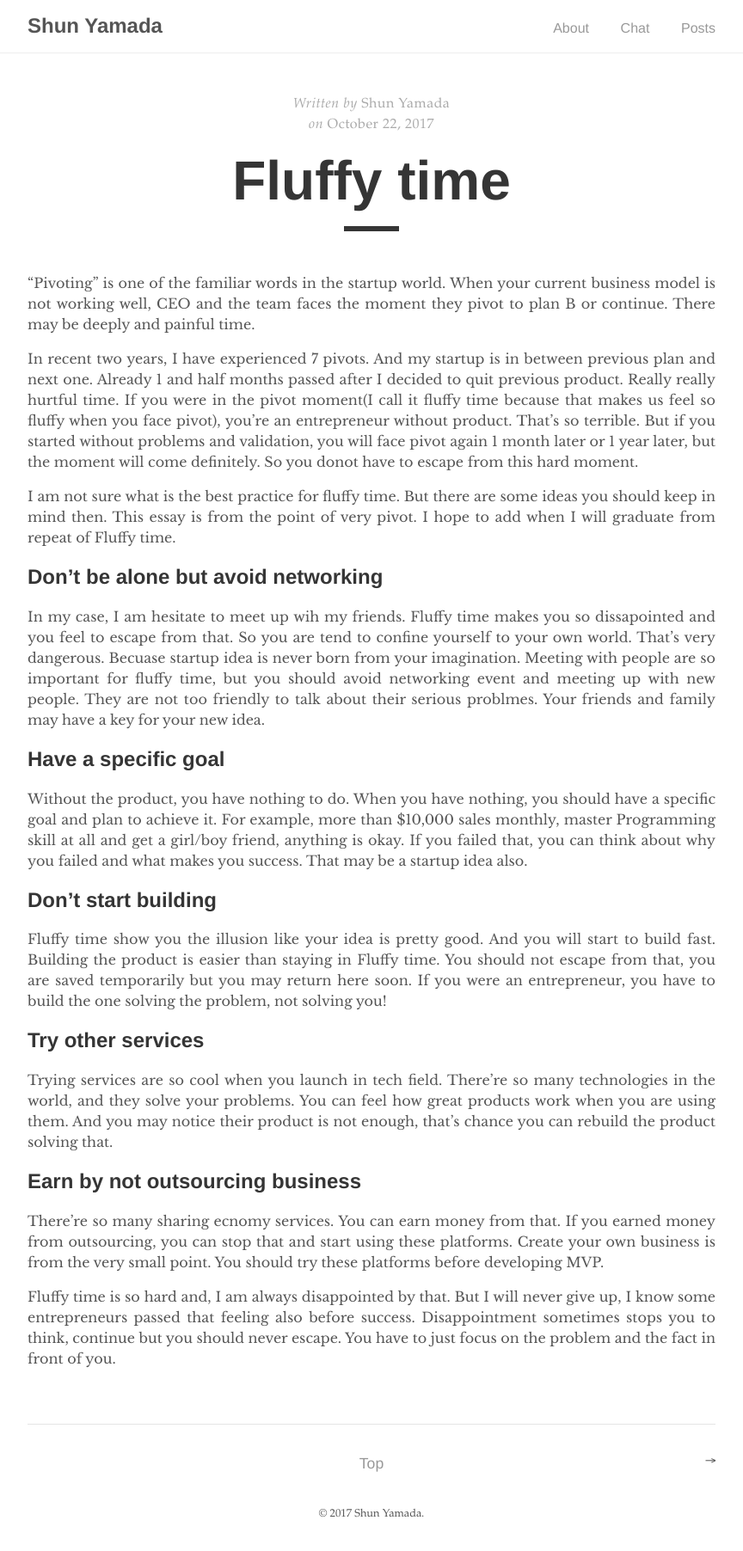
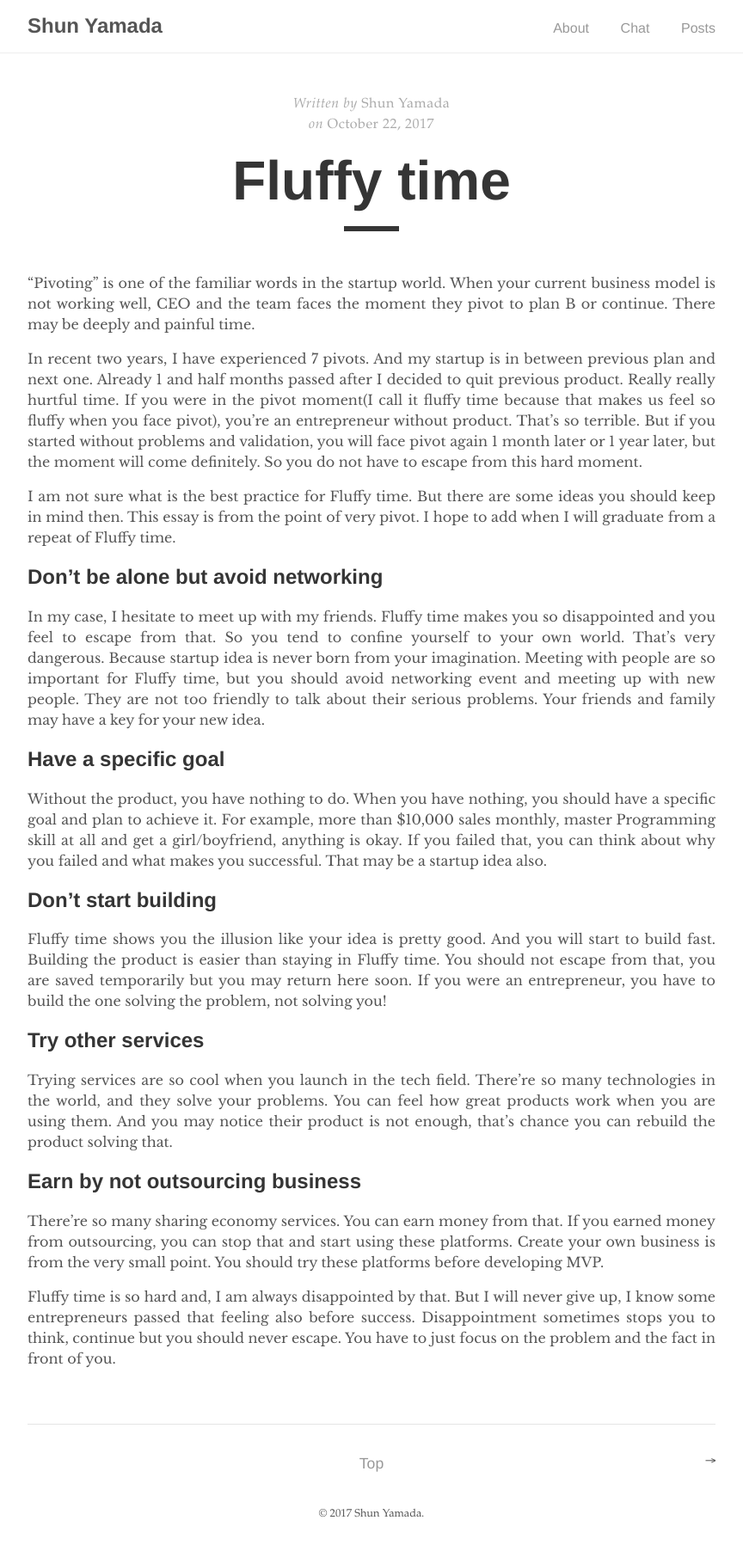
Before and after one commit to shyamady/shunyamada.github.io, a Jekyll site: the page built from _posts/2017-10-22-fluffy-time.md, in a window 1280 px wide. Shown: the whole page at 86% size, without its empty margins (208-1072 px from the left). Built offline with Jekyll 4.4.1, drawn with Linux system fonts in a browser that asks for light colours.

Commit message:
grammarly updated

```diff
--- a/_posts/2017-10-22-fluffy-time.md
+++ b/_posts/2017-10-22-fluffy-time.md
@@ -6,23 +6,23 @@ author: "Shun Yamada"
 
 “Pivoting” is one of the familiar words in the startup world. When your current business model is not working well, CEO and the team faces the moment they pivot to plan B or continue. There may be deeply and painful time.
 
-In recent two years, I have experienced 7 pivots. And my startup is in between previous plan and next one. Already 1 and half months passed after I decided to quit previous product. Really really hurtful time. If you were in the pivot moment(I call it fluffy time because that makes us feel so fluffy when you face pivot), you’re an entrepreneur without product. That’s so terrible. But if you started without problems and validation, you will face pivot again 1 month later or 1 year later, but the moment will come definitely. So you donot have to escape from this hard moment.
+In recent two years, I have experienced 7 pivots. And my startup is in between previous plan and next one. Already 1 and half months passed after I decided to quit previous product. Really really hurtful time. If you were in the pivot moment(I call it fluffy time because that makes us feel so fluffy when you face pivot), you’re an entrepreneur without product. That’s so terrible. But if you started without problems and validation, you will face pivot again 1 month later or 1 year later, but the moment will come definitely. So you do not have to escape from this hard moment.
 
-I am not sure what is the best practice for fluffy time. But there are some ideas you should keep in mind then. This essay is from the point of very pivot. I hope to add when I will graduate from repeat of Fluffy time.
+I am not sure what is the best practice for Fluffy time. But there are some ideas you should keep in mind then. This essay is from the point of very pivot. I hope to add when I will graduate from a repeat of Fluffy time.
 
 ## Don’t be alone but avoid networking
-In my case, I am hesitate to meet up wih my friends. Fluffy time makes you so dissapointed and you feel to escape from that. So you are tend to confine yourself to your own world. That’s very dangerous. Becuase startup idea is never born from your imagination. Meeting with people are so important for fluffy time, but you should avoid networking event and meeting up with new people. They are not too friendly to talk about their serious problmes. Your friends and family may have a key for your new idea.
+In my case, I hesitate to meet up with my friends. Fluffy time makes you so disappointed and you feel to escape from that. So you tend to confine yourself to your own world. That’s very dangerous. Because startup idea is never born from your imagination. Meeting with people are so important for Fluffy time, but you should avoid networking event and meeting up with new people. They are not too friendly to talk about their serious problems. Your friends and family may have a key for your new idea.
 
 ## Have a specific goal
-Without the product, you have nothing to do. When you have nothing, you should have a specific goal and plan to achieve it. For example, more than $10,000 sales monthly, master Programming skill at all and get a girl/boy friend, anything is okay. If you failed that, you can think about why you failed and what makes you success. That may be a startup idea also.
+Without the product, you have nothing to do. When you have nothing, you should have a specific goal and plan to achieve it. For example, more than $10,000 sales monthly, master Programming skill at all and get a girl/boyfriend, anything is okay. If you failed that, you can think about why you failed and what makes you successful. That may be a startup idea also.
 
 ## Don’t start building
-Fluffy time show you the illusion like your idea is pretty good. And you will start to build fast. Building the product is easier than staying in Fluffy time. You should not escape from that, you are saved temporarily but you may return here soon. If you were an entrepreneur, you have to build the one solving the problem, not solving you!
+Fluffy time shows you the illusion like your idea is pretty good. And you will start to build fast. Building the product is easier than staying in Fluffy time. You should not escape from that, you are saved temporarily but you may return here soon. If you were an entrepreneur, you have to build the one solving the problem, not solving you!
 
 ## Try other services
-Trying services are so cool when you launch in tech field. There’re so many technologies in the world, and they solve your problems. You can feel how great products work when you are using them. And you may notice their product is not enough, that’s chance you can rebuild the product solving that.
+Trying services are so cool when you launch in the tech field. There’re so many technologies in the world, and they solve your problems. You can feel how great products work when you are using them. And you may notice their product is not enough, that’s chance you can rebuild the product solving that.
 
 ## Earn by not outsourcing business
-There’re so many sharing ecnomy services. You can earn money from that. If you earned money from outsourcing, you can stop that and start using these platforms. Create your own business is from the very small point. You should try these platforms before developing MVP.
+There’re so many sharing economy services. You can earn money from that. If you earned money from outsourcing, you can stop that and start using these platforms. Create your own business is from the very small point. You should try these platforms before developing MVP.
 
 Fluffy time is so hard and, I am always disappointed by that. But I will never give up, I know some entrepreneurs passed that feeling also before success. Disappointment sometimes stops you to think, continue but you should never escape. You have to just focus on the problem and the fact in front of you.
```
